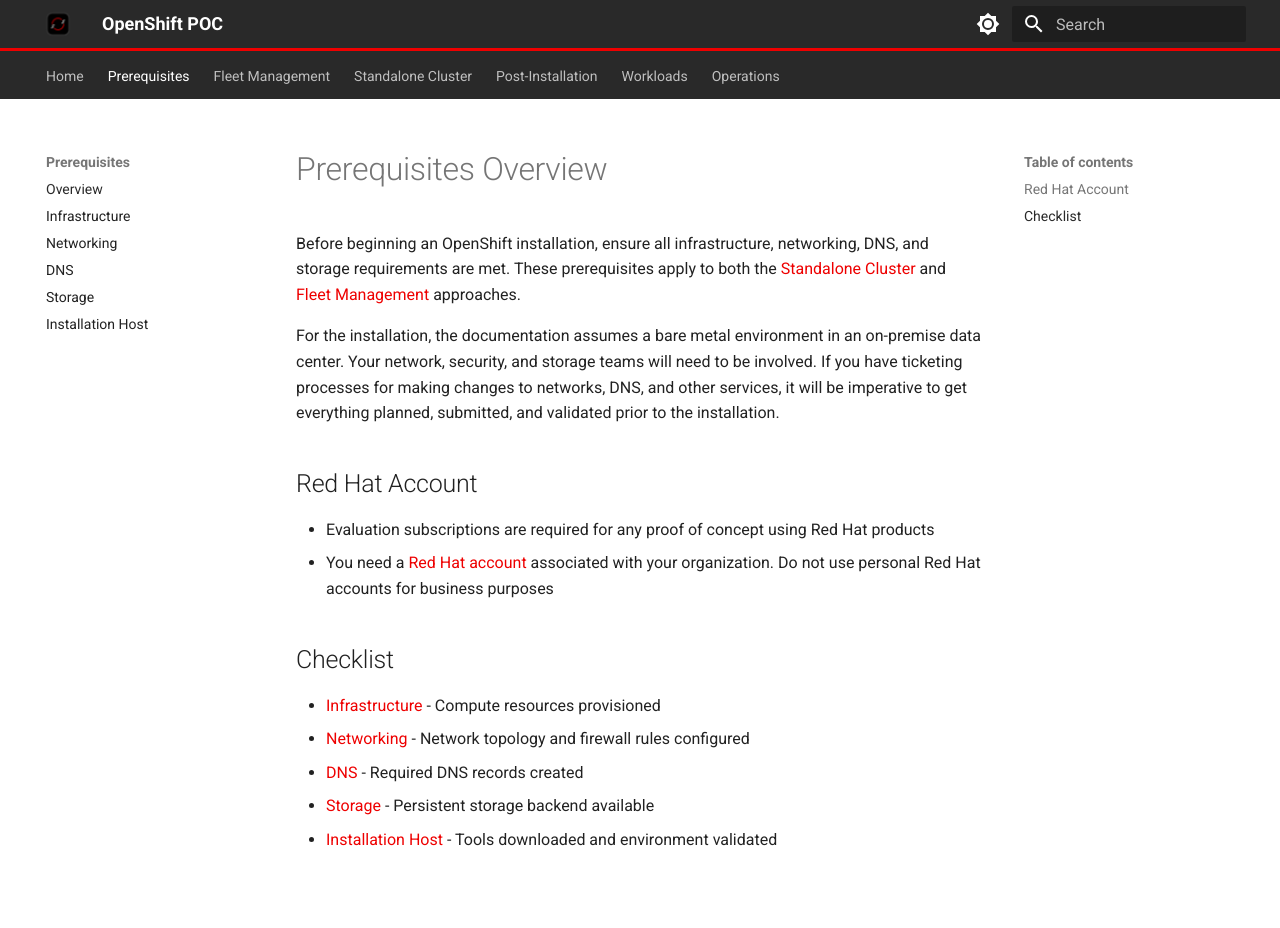
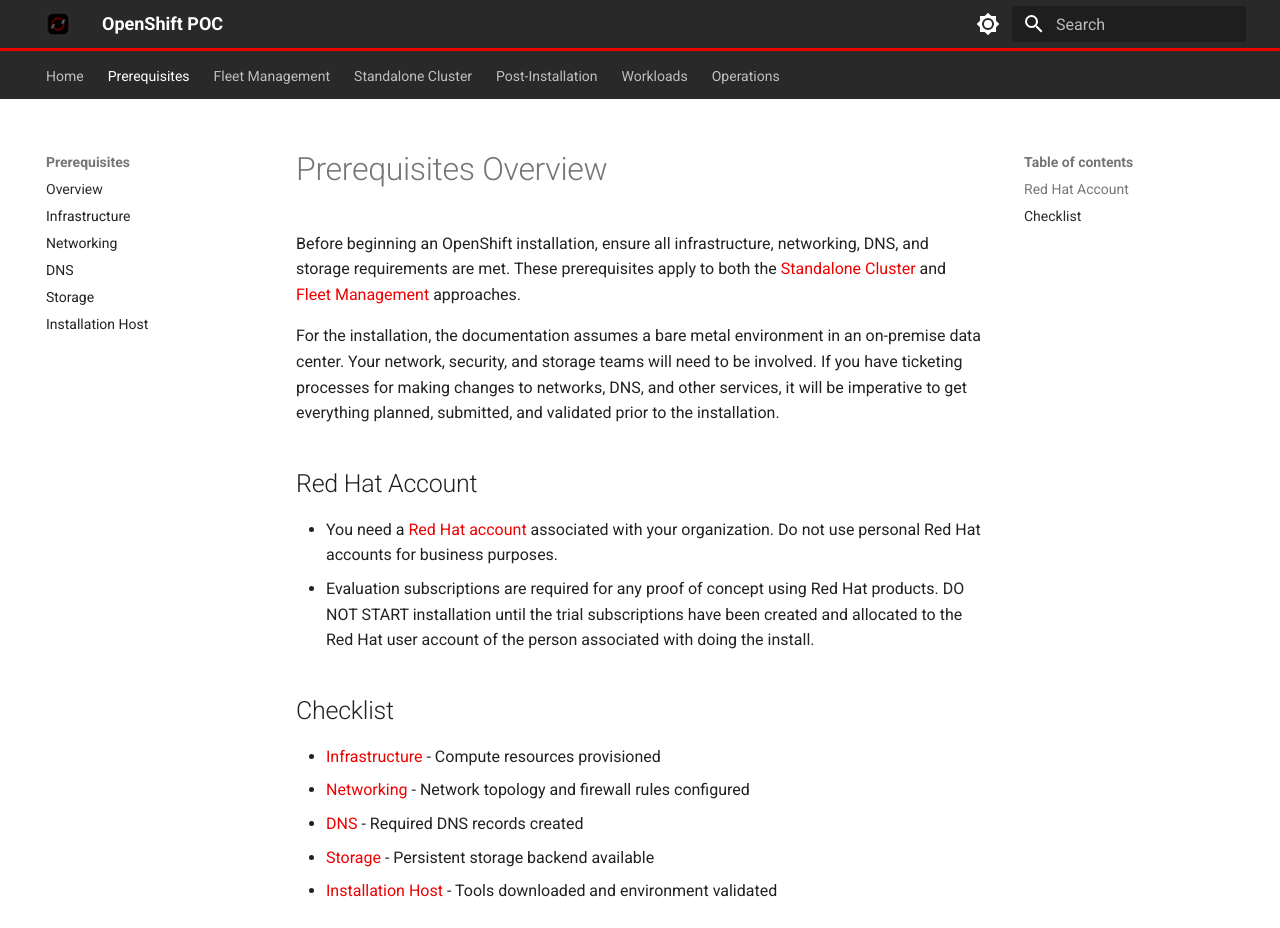
Before and after one commit to openshift-ssa/openshift-poc, an MkDocs documentation site: the page built from docs/prerequisites/index.md, in a window 1280 px wide and 928 px high. Built offline with MkDocs 1.6.1 and Material for MkDocs 9.7.7, drawn with Linux system fonts in a browser that asks for light colours; plug-ins that fetch from the network failed and are left out.

Commit message:
added line for subs

```diff
--- a/docs/prerequisites/index.md
+++ b/docs/prerequisites/index.md
@@ -6,8 +6,8 @@
 
 ## Red Hat Account
 
-- Evaluation subscriptions are required for any proof of concept using Red Hat products
-- You need a [Red Hat account](https://www.redhat.com/wapps/ugc/register.html) associated with your organization. Do not use personal Red Hat accounts for business purposes
+- You need a [Red Hat account](https://www.redhat.com/wapps/ugc/register.html) associated with your organization. Do not use personal Red Hat accounts for business purposes.
+- Evaluation subscriptions are required for any proof of concept using Red Hat products. DO NOT START installation until the trial subscriptions have been created and allocated to the Red Hat user account of the person associated with doing the install.
 
 ## Checklist
 
```
